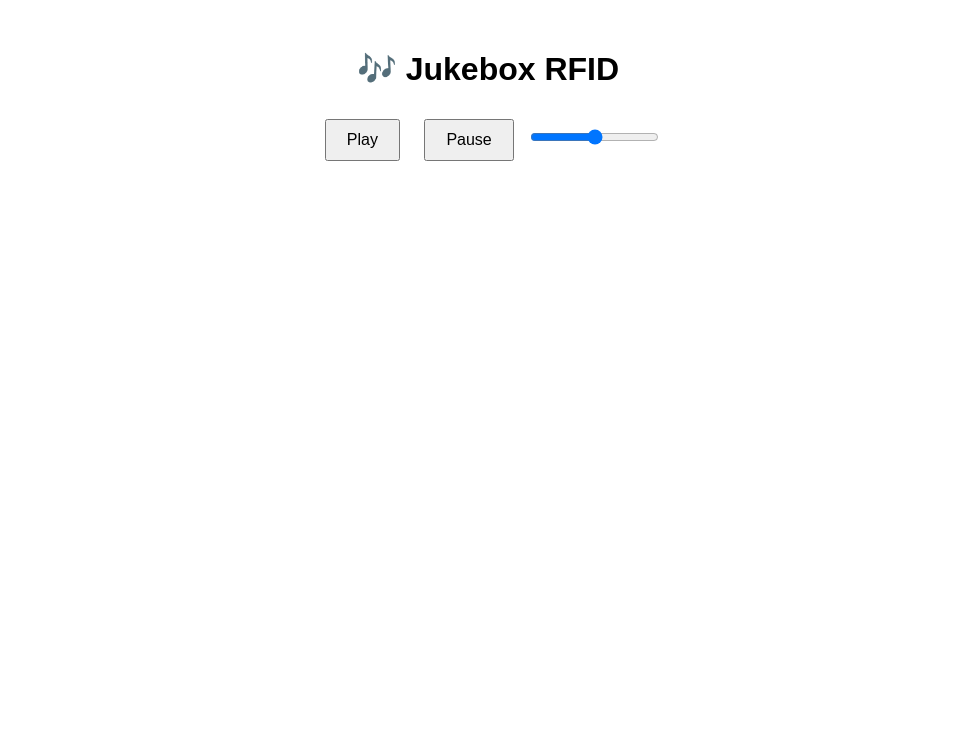
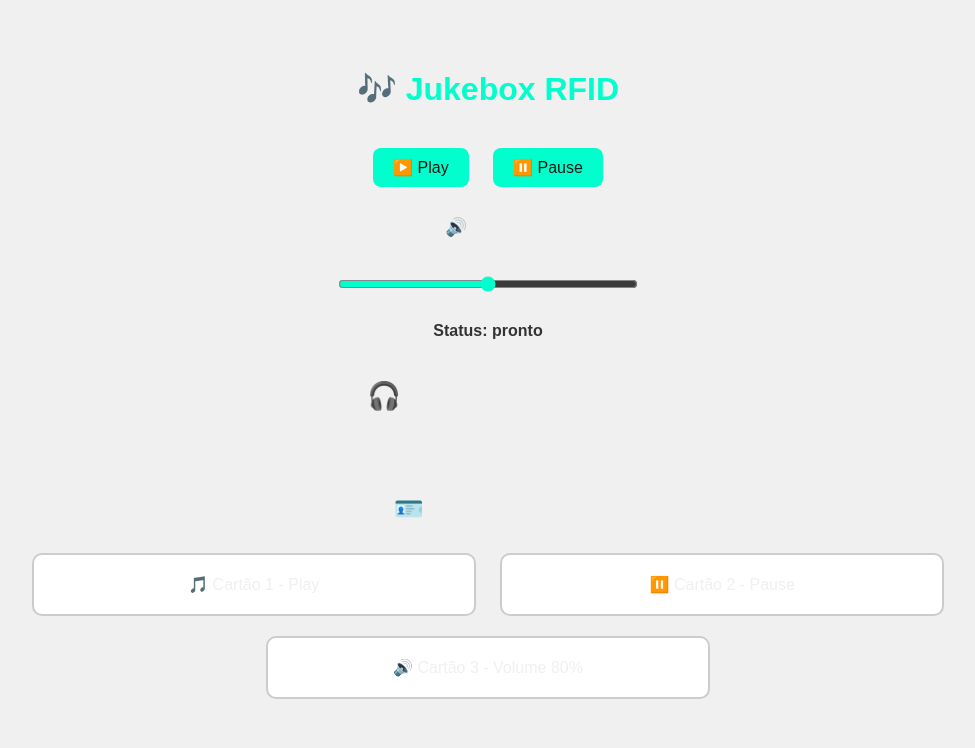
Before and after one commit to rafaeltini/jukebox_rfid, a Flask app: page / in a window 1280 px wide. Shown: the top 748 px of the page, without its empty margins (152-1127 px from the left). Run offline with Flask 3, Linux system fonts and the light colour scheme.

Commit message:
Atualiza main.py, estilo e layout da interface

```diff
--- a/app/main.py
+++ b/app/main.py
@@ -1,7 +1,19 @@
 from flask import Flask, render_template, request, jsonify
-import os
+import subprocess
 
-app = Flask(__name__)
+app = Flask(__name__, template_folder='templates', static_folder='static')
+
+# Função auxiliar para enviar comandos D-Bus ao Spotify
+def send_dbus_command(action):
+    try:
+        subprocess.run([
+            "dbus-send", "--print-reply", "--dest=org.mpris.MediaPlayer2.spotify",
+            "/org/mpris/MediaPlayer2", f"org.mpris.MediaPlayer2.Player.{action}"
+        ], check=True)
+        return True
+    except subprocess.CalledProcessError as e:
+        print(f"Erro ao executar D-Bus: {e}")
+        return False
 
 @app.route('/')
 def index():
@@ -9,21 +21,24 @@ def index():
 
 @app.route('/api/play', methods=['POST'])
 def play():
-    os.system("dbus-send --print-reply --dest=org.mpris.MediaPlayer2.spotify \
-        /org/mpris/MediaPlayer2 org.mpris.MediaPlayer2.Player.Play")
-    return jsonify({"status": "playing"})
+    success = send_dbus_command("Play")
+    return jsonify({"status": "playing" if success else "error"})
 
 @app.route('/api/pause', methods=['POST'])
 def pause():
-    os.system("dbus-send --print-reply --dest=org.mpris.MediaPlayer2.spotify \
-        /org/mpris/MediaPlayer2 org.mpris.MediaPlayer2.Player.Pause")
-    return jsonify({"status": "paused"})
+    success = send_dbus_command("Pause")
+    return jsonify({"status": "paused" if success else "error"})
 
 @app.route('/api/volume', methods=['POST'])
 def volume():
-    level = request.args.get('level', default='50')
-    os.system(f"amixer set PCM {level}%")
-    return jsonify({"volume": level})
+    try:
+        level = int(request.args.get('level', default='50'))
+        if not 0 <= level <= 100:
+            raise ValueError("Volume deve estar entre 0 e 100")
+        subprocess.run(["amixer", "set", "PCM", f"{level}%"], check=True)
+        return jsonify({"volume": level})
+    except Exception as e:
+        return jsonify({"error": str(e)}), 400
 
 if __name__ == '__main__':
     app.run(host='0.0.0.0', port=5000, debug=True)
--- a/app/static/style.css
+++ b/app/static/style.css
@@ -1,10 +1,87 @@
+/* Reset básico */
 body {
-    font-family: sans-serif;
+    margin: 0;
+    padding: 0;
+    font-family: 'Segoe UI', Tahoma, Geneva, Verdana, sans-serif;
+    background-color: #121212;
+    color: #f0f0f0;
     text-align: center;
-    margin-top: 50px;
 }
+
+/* Título */
+h1 {
+    margin-top: 30px;
+    font-size: 2.5em;
+    color: #00ffcc;
+}
+
+/* Botões principais */
 button {
+    background-color: #00ffcc;
+    color: #121212;
+    border: none;
+    padding: 12px 20px;
     margin: 10px;
-    padding: 10px 20px;
-    font-size: 16px;
+    font-size: 1.1em;
+    border-radius: 8px;
+    cursor: pointer;
+    transition: background-color 0.3s ease;
 }
+
+button:hover {
+    background-color: #00ddb3;
+}
+
+/* Ícones dentro dos botões */
+button i {
+    margin-right: 8px;
+}
+
+/* Cards RFID simulados */
+.card {
+    background-color: #1e1e1e;
+    border: 2px solid #00ffcc;
+    border-radius: 10px;
+    padding: 15px;
+    margin: 15px auto;
+    width: 80%;
+    max-width: 400px;
+    font-size: 1.2em;
+    cursor: pointer;
+    transition: transform 0.2s ease, background-color 0.3s ease;
+}
+
+.card:hover {
+    transform: scale(1.03);
+    background-color: #2a2a2a;
+}
+
+.card i {
+    margin-right: 10px;
+    color: #00ffcc;
+}
+
+/* Controle de volume */
+label {
+    font-size: 1.1em;
+    margin-top: 20px;
+    display: block;
+}
+
+input[type="range"] {
+    width: 60%;
+    margin: 10px auto;
+    accent-color: #00ffcc;
+}
+
+/* Responsivo */
+@media (max-width: 600px) {
+    button, .card {
+        font-size: 1em;
+        padding: 10px;
+    }
+
+    input[type="range"] {
+        width: 80%;
+    }
+}
--- a/app/template/index.html
+++ b/app/template/index.html
@@ -1,21 +1,137 @@
 <!DOCTYPE html>
-<html>
+<html lang="pt-br">
 <head>
-    <title>Jukebox RFID</title>
+    <meta charset="UTF-8">
+    <title>🎶 Jukebox RFID</title>
     <link rel="stylesheet" href="/static/style.css">
+    <style>
+        body {
+            font-family: Arial, sans-serif;
+            text-align: center;
+            padding: 40px;
+            background-color: #f0f0f0;
+        }
+
+        h1 {
+            font-size: 2em;
+            margin-bottom: 30px;
+        }
+
+        button {
+            padding: 10px 20px;
+            margin: 10px;
+            font-size: 16px;
+            cursor: pointer;
+        }
+
+        input[type="range"] {
+            width: 300px;
+            margin-top: 20px;
+        }
+
+        #status {
+            margin-top: 20px;
+            font-weight: bold;
+            color: #333;
+        }
+
+        #track {
+            margin-top: 40px;
+            font-size: 18px;
+        }
+
+        #rfid-cards {
+            margin-top: 40px;
+        }
+
+        .card {
+            display: inline-block;
+            padding: 20px;
+            margin: 10px;
+            background-color: #fff;
+            border: 2px solid #ccc;
+            border-radius: 10px;
+            cursor: pointer;
+            font-size: 16px;
+            transition: transform 0.2s;
+        }
+
+        .card:hover {
+            transform: scale(1.05);
+            border-color: #888;
+        }
+    </style>
 </head>
 <body>
     <h1>🎶 Jukebox RFID</h1>
-    <button onclick="send('play')">Play</button>
-    <button onclick="send('pause')">Pause</button>
-    <input type="range" min="0" max="100" value="50" onchange="setVolume(this.value)">
+
+    <button onclick="send('play')">▶️ Play</button>
+    <button onclick="send('pause')">⏸️ Pause</button>
+
+    <div>
+        <label for="volume">🔊 Volume</label><br>
+        <input type="range" id="volume" min="0" max="100" value="50" onchange="setVolume(this.value)">
+    </div>
+
+    <div id="status">Status: pronto</div>
+
+    <div id="track">
+        <h2>🎧 Tocando agora:</h2>
+        <p id="track-info">Carregando...</p>
+    </div>
+
+    <div id="rfid-cards">
+        <h2>🪪 Cartões RFID</h2>
+        <div class="card" onclick="send('play')">🎵 Cartão 1 - Play</div>
+        <div class="card" onclick="send('pause')">⏸️ Cartão 2 - Pause</div>
+        <div class="card" onclick="setVolume(80)">🔊 Cartão 3 - Volume 80%</div>
+    </div>
+
     <script>
         function send(action) {
-            fetch(`/api/${action}`, { method: 'POST' });
+            fetch(`/api/${action}`, { method: 'POST' })
+                .then(res => res.json())
+                .then(data => {
+                    document.getElementById('status').textContent = `Status: ${data.status || 'erro'}`;
+                })
+                .catch(() => {
+                    document.getElementById('status').textContent = 'Erro ao enviar comando';
+                });
         }
+
         function setVolume(level) {
-            fetch(`/api/volume?level=${level}`, { method: 'POST' });
+            fetch(`/api/volume?level=${level}`, { method: 'POST' })
+                .then(res => res.json())
+                .then(data => {
+                    if (data.volume) {
+                        document.getElementById('status').textContent = `Volume: ${data.volume}%`;
+                    } else {
+                        document.getElementById('status').textContent = `Erro: ${data.error}`;
+                    }
+                })
+                .catch(() => {
+                    document.getElementById('status').textContent = 'Erro ao ajustar volume';
+                });
         }
+
+        function updateTrack() {
+            fetch('/api/track')
+                .then(res => res.json())
+                .then(data => {
+                    if (data.title && data.artist) {
+                        document.getElementById('track-info').textContent =
+                            `${data.title} — ${data.artist}`;
+                    } else {
+                        document.getElementById('track-info').textContent = 'Nada tocando';
+                    }
+                })
+                .catch(() => {
+                    document.getElementById('track-info').textContent = 'Erro ao obter faixa';
+                });
+        }
+
+        setInterval(updateTrack, 5000); // Atualiza a cada 5 segundos
+        updateTrack(); // Chamada inicial
     </script>
 </body>
 </html>
```
